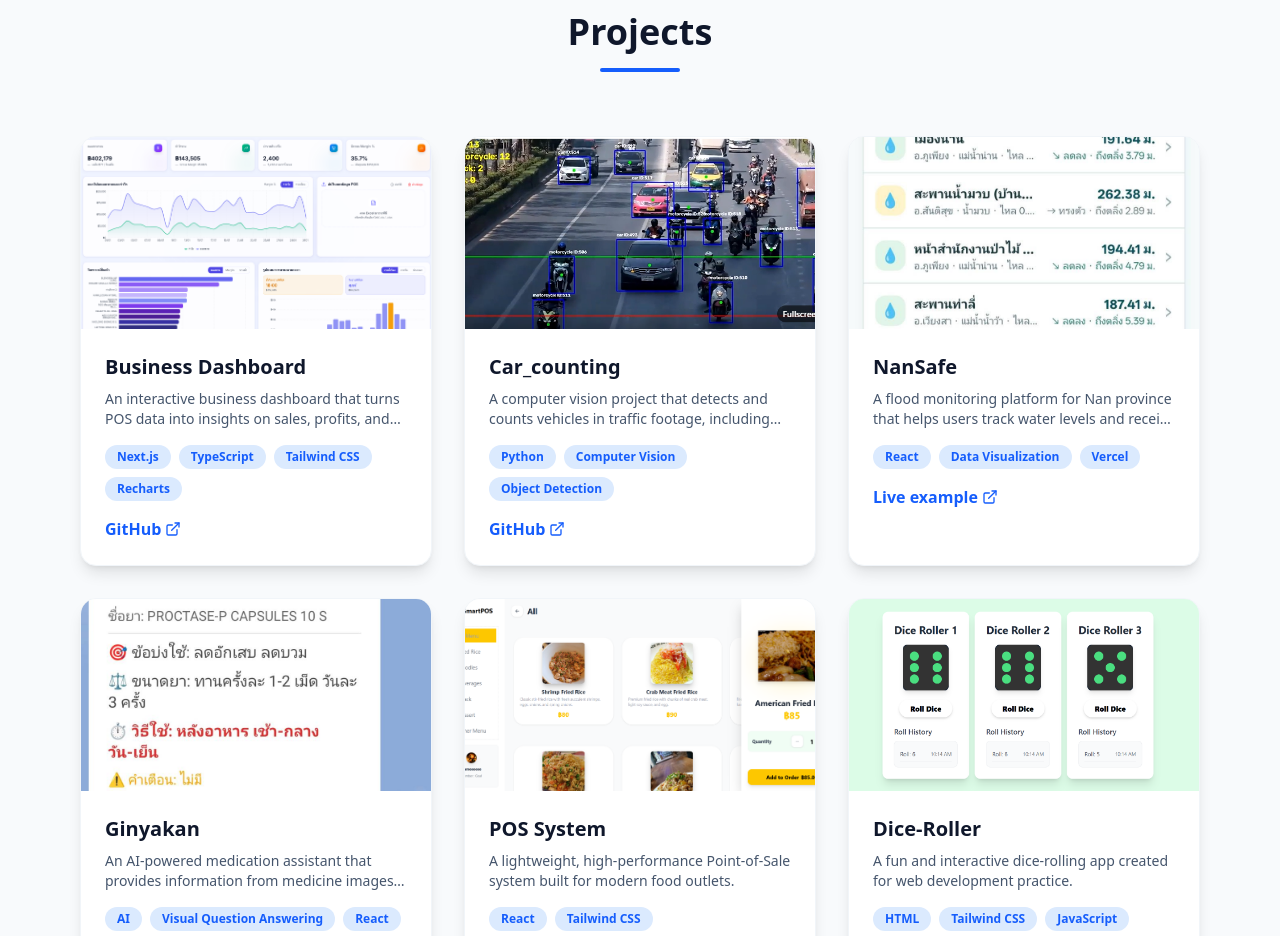
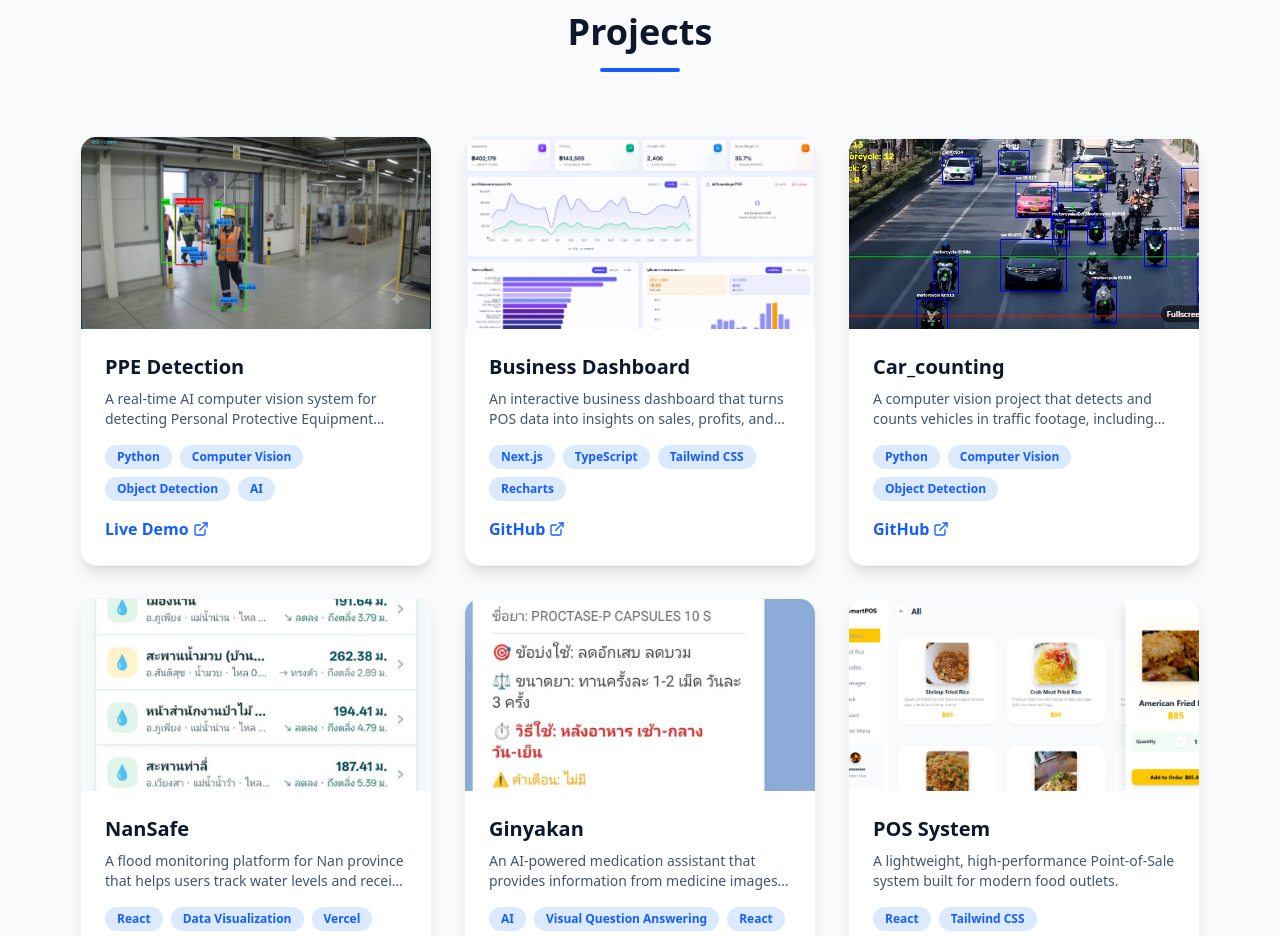
Before and after one commit to natee-s/my-portfolio, a React (Vite) app: page / in a window 1280 px wide. Shown: the part 4520-5456 px from the top of the page. Built offline with nearby package versions, Linux system fonts and the light colour scheme.

Commit message:
add PPE detection project

```diff
--- a/src/data/portfolio.js
+++ b/src/data/portfolio.js
@@ -123,6 +123,14 @@ export const experienceCard = [
 
 export const projectsData = [
   {
+    title: "PPE Detection",
+    description: "A real-time AI computer vision system for detecting Personal Protective Equipment (PPE) such as safety helmets, reflective vests, and safety shoes in industrial workplaces to enhance safety compliance.",
+    tags: ["Python", "Computer Vision", "Object Detection", "AI"],
+    image: "image/ppe-detection.png",
+    link: "/PPE detection.mp4",
+    linkLabel: "Live Demo",
+  },
+  {
     title: "Business Dashboard",
     description: "An interactive business dashboard that turns POS data into insights on sales, profits, and product performance.",
     tags: ["Next.js", "TypeScript", "Tailwind CSS", "Recharts"],
--- a/src/sections/Projects.jsx
+++ b/src/sections/Projects.jsx
@@ -54,6 +54,8 @@ const Projects = () => {
 
                 <a
                   href={project.link}
+                  target="_blank"
+                  rel="noopener noreferrer"
                   className="inline-flex items-center text-blue-600 dark:text-blue-400 font-bold hover:underline"
                 >
                   {project.linkLabel || 'Live example'}
```
Also changed, not shown: public/image/ppe-detection.png (added), 1 other file (tests, documents, lock files or other folders).
